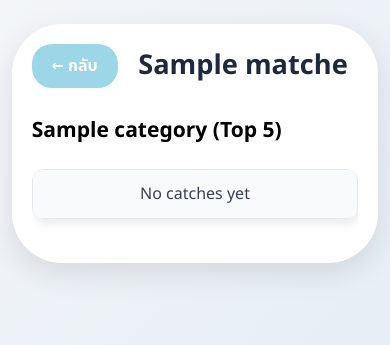
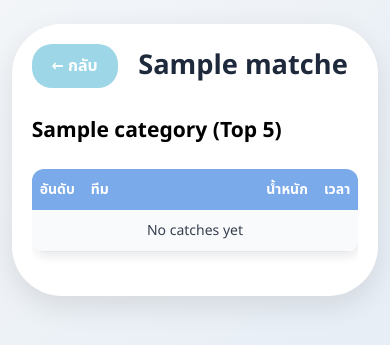
Before and after one commit to ZeNZeR07/Fisherman, a PHP site: page /dashboard.php?match_id=1 in a window 390 px wide. Shown: the part 50-395 px from the top of the page. Run offline with PHP 8.4, Linux system fonts and the light colour scheme; a user stored in the database is signed in; tables that the repository leaves empty hold one stand-in row (values such as "Sample post"); data that the repository does not hold is empty.

Commit message:
fix: revert dashboard.php mobile table to a plain horizontal layout
- dashboard.php has no Action buttons to protect (read-only rankings),
  so the stacked card layout used elsewhere just made it harder to
  scan multiple category tables on a phone. Keep it a real <table> on
  mobile, with .table-scroll as a horizontal-scroll fallback instead.
- Drop the now-unused data-label attributes from dashboard.php.
- Document a full logic/security audit of the app in PROJECT_SUMMARY.md
  (input validation gaps, missing try/catch, a tie-break ranking bug,
  a Top-5/prize_quota mismatch, a team-numbering race condition, CSRF/
  session-fixation gaps, dead code) for a future session to fix.

```diff
--- a/dashboard.php
+++ b/dashboard.php
@@ -101,10 +101,10 @@ foreach ($categories as $cat) {
                         <?php if (count($rankingsByCategory[$cat['id']]) > 0): ?>
                             <?php $rank = 1; foreach ($rankingsByCategory[$cat['id']] as $row): ?>
                             <tr>
-                                <td data-label="อันดับ"><?= $rank++ ?></td>
-                                <td data-label="ทีม"><?= htmlspecialchars($row['team_name']) ?></td>
-                                <td data-label="น้ำหนัก"><?= htmlspecialchars($row['max_weight']) ?></td>
-                                <td data-label="เวลา"><?= htmlspecialchars(date('H:i:s', strtotime($row['first_caught']))) ?></td>
+                                <td><?= $rank++ ?></td>
+                                <td><?= htmlspecialchars($row['team_name']) ?></td>
+                                <td><?= htmlspecialchars($row['max_weight']) ?></td>
+                                <td><?= htmlspecialchars(date('H:i:s', strtotime($row['first_caught']))) ?></td>
                             </tr>
                             <?php endforeach; ?>
                         <?php else: ?>
--- a/style/dashboardedS.css
+++ b/style/dashboardedS.css
@@ -225,62 +225,24 @@ tr:nth-child(even){
         margin-bottom: 24px;
     }
 
-    /* Stacked "card" table: each row becomes a labelled card instead of
-       scrolling sideways, so nothing is ever hidden off-screen on narrow phones. */
+    /* Keep the normal table layout (not a stacked card list) on mobile for this
+       page — it stays a straightforward, glanceable ranking table and scrolls
+       horizontally via .table-scroll if a row ever needs more room than the screen. */
+    th,
+    td{
+        padding: 9px 8px;
+        font-size: 14px;
+    }
+
     th:nth-child(1), td:nth-child(1),
     th:nth-child(3), td:nth-child(3),
     th:nth-child(4), td:nth-child(4){
-        width: auto;
-        white-space: normal;
+        width: 1%;
+        white-space: nowrap;
     }
 
     th:nth-child(2), td:nth-child(2){
-        text-align: right;
-    }
-
-    tr:first-child{
-        display: none;
-    }
-
-    tr{
-        display: block;
-        margin-bottom: 10px;
-        border: 1px solid #e5e7eb;
-        border-radius: 10px;
-        overflow: hidden;
-    }
-
-    tr:last-child{
-        margin-bottom: 0;
-    }
-
-    td{
-        display: flex;
-        justify-content: space-between;
-        align-items: center;
-        gap: 12px;
-        text-align: right;
-    }
-
-    td:last-child{
-        border-bottom: none;
-    }
-
-    td::before{
-        content: attr(data-label);
-        font-weight: 700;
-        color: #6b7280;
-        font-size: 14px;
-        letter-spacing: 0.3px;
-    }
-
-    td[colspan]{
-        display: block;
-        text-align: center;
-    }
-
-    td[colspan]::before{
-        content: none;
+        text-align: left;
     }
 }
 
```
Also changed, not shown: PROJECT_SUMMARY.md (+30 -3 lines).
